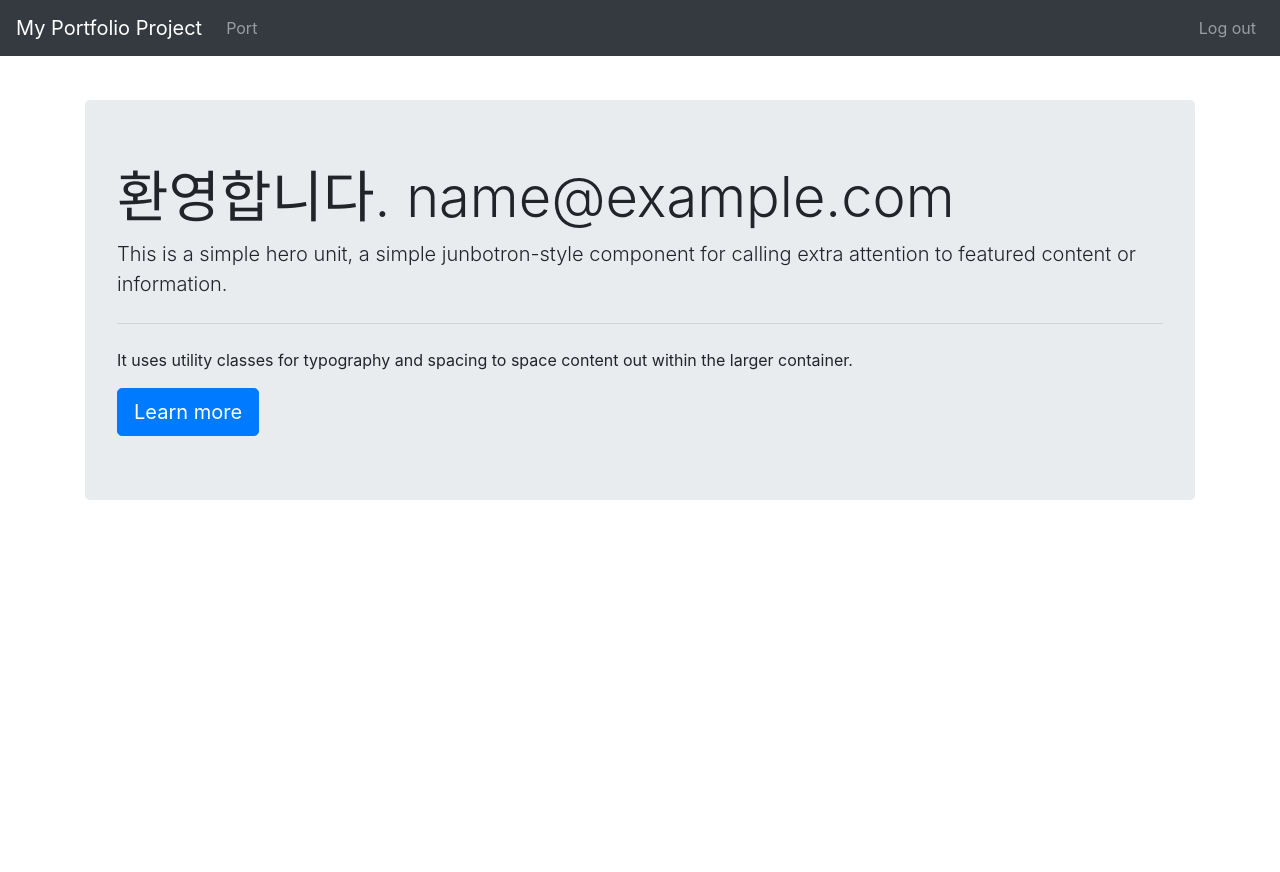
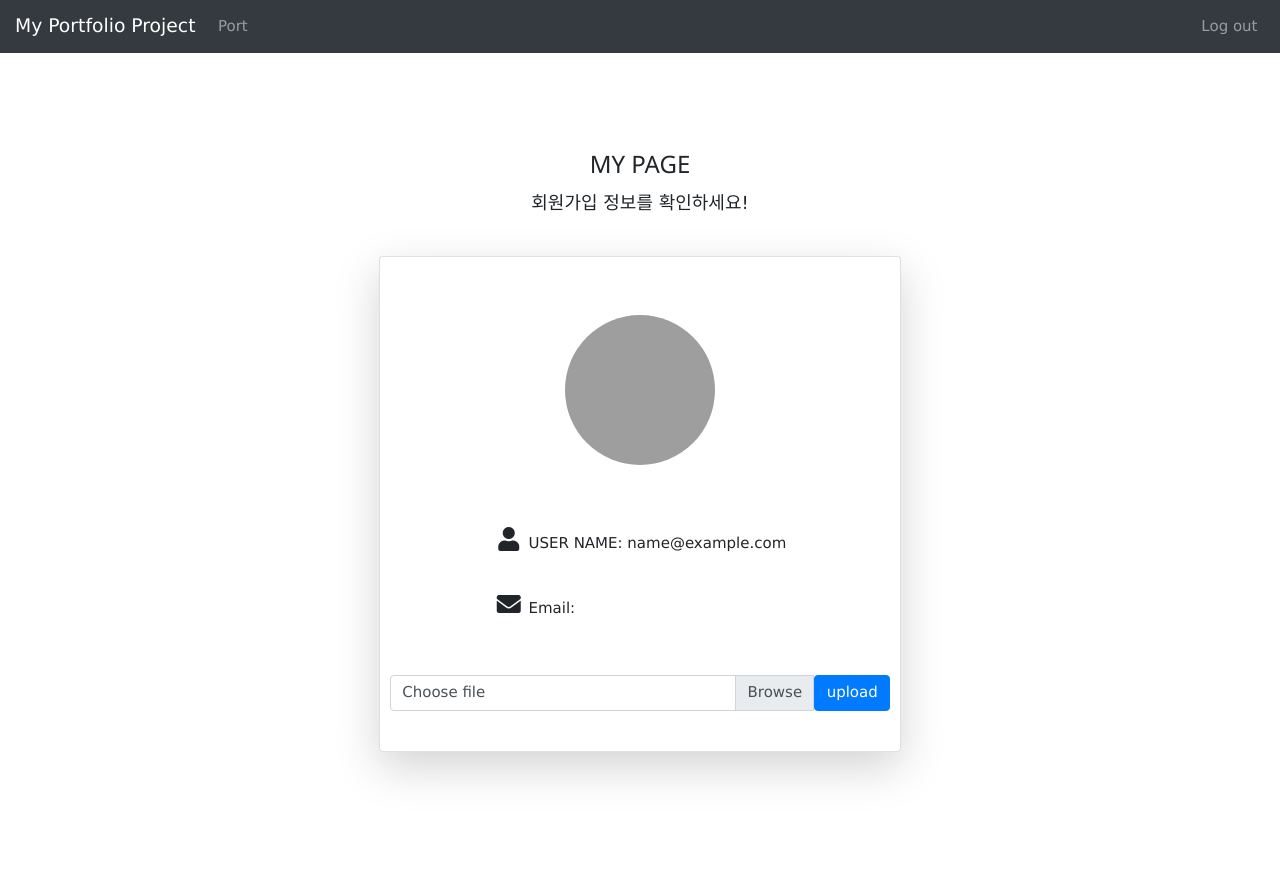
Before and after one commit to jun971006/portfolio_project, a Flask app: page / in a window 1280 px wide. Before the commit the page ends 500 px from the top, so only its background shows below. Run offline with Flask 2, Linux system fonts and the light colour scheme; the visitor is signed in with stand-in values (Sample User, id 1); parts of the project's set-up code (start-up, migrations or seed data) failed here and were passed over; some libraries are stand-ins or nearby versions; grey boxes are pictures that could not be loaded.

Commit message:
[API]portAPI.py-create portfolio with file upload, userAPI.py-render Mypage.html at / path, [templates]CPortfolio.html-add file upload input, create Mypage.html, base.html-modify head part to add fontawesome link, modifymodal.html-modify, modifymodalComment.html-modify

```diff
--- a/view/portAPI.py
+++ b/view/portAPI.py
@@ -1,6 +1,7 @@
 from flask import Blueprint, flash, session, render_template, jsonify, request, redirect, url_for
 from .db import connect_mongo, portsDAO, commentsDAO
 import time
+from werkzeug.utils import secure_filename
 
 db_connection = connect_mongo.ConnectDB().db
 ports = portsDAO.Ports(db_connection)
@@ -73,6 +74,8 @@ def portCreate():
 	if request.method == "POST":
 		if "userEmail" in session:
 			if "admin@admin" in session["userEmail"]:
+				f = request.files['portImage']
+				f.save("./static/img/" + secure_filename(f.filename))
 				find = list(ports.getAllports())
 				if not find:
 					index = 1
--- a/view/templates/CPortfolio.html
+++ b/view/templates/CPortfolio.html
@@ -22,7 +22,7 @@
 	<div style="display: block;">
 	  <h1 class="display-4">portfolio Register</h1>
 	  <hr class="my-4">
-	  <form action="/port/create" method="POST">
+	  <form action="/port/create" method="POST" enctype = "multipart/form-data">
 		  <div class="form-group">
 		    <label for="portTitle">Portfolio Title</label>
 		    <input type="text" name="portTitle" class="form-control" id="portTitle" placeholder="Enter Title">
@@ -31,6 +31,10 @@
 		    <label for="portContent">Portfolio Content</label>
 		    <textarea rows="10" name="portContent" class="form-control" id="portContent" placeholder="Enter Content."></textarea>
 		  </div>
+		  <div class="form-group">
+		    <label for="portImage">Portfolio Image</label>
+		    <input type="file" rows="10" name="portImage" class="form-control" id="portImage" placeholder="Enter Image.">
+		  </div>
 		  <button type="submit" class="btn btn-primary">Create</button>
 		</form>
 	</div>
--- /dev/null
+++ b/view/templates/Mypage.html
@@ -0,0 +1,38 @@
+{% extends "base.html" %}
+{% block content %}
+{% if info %}
+<div class="w3-container" style="padding:80px 16px" id="contact">
+    <h3 class="w3-center" style="margin-top:-30px;">MY PAGE</h3>
+    <p class="w3-center w3-large">회원가입 정보를 확인하세요!</p>
+
+    <div class="card shadow-lg" style="margin:40px;padding:10px;max-width:1000px;display:table;margin-right:auto;margin-left:auto;">
+    <div style="margin-top : 48px; text-align:center;">
+    <img src="..." class="w3-image w3-center" style= "height: 150px; width:150px; border-radius:50%;" alt=""/>
+    </div>
+    <div style="margin-top : 40px;text-align:left; display:table;margin-right:auto;margin-left:auto;">
+    <br/>
+    <p><i class="fas fa-user fa-fw w3-xlarge w3-center"></i> USER NAME: {{info}}</p>
+    <br/>
+        <p><i class="fas fa-envelope fa-fw w3-xlarge w3-center"></i> Email: </p>
+    </div>
+
+    <div class="input-group mb-3" style="margin-bottom:40px; margin-top:40px;margin-left:auto; margin-right:auto; width:500px;">
+    <div class="custom-file">
+        <input type="file" class="custom-file-input" id="inputGroupFile02"/>
+        <label class="custom-file-label" for="inputGroupFile02" aria-describedby="inputGroupFileAddon02">Choose file</label>
+    </div>
+    <p>
+            <button class="btn btn-primary" style="float: right; font-weight:100; font-size: 1rem;" type="submit">
+            upload
+            </button>
+        </p>
+    </div>
+    </div>
+
+</div>
+{% else %}
+
+
+{% endif %}
+
+{% endblock content %}
--- a/view/templates/base.html
+++ b/view/templates/base.html
@@ -7,10 +7,31 @@
 
     <!-- Bootstrap CSS -->
     <link rel="stylesheet" href="https://stackpath.bootstrapcdn.com/bootstrap/4.3.1/css/bootstrap.min.css" integrity="sha384-ggOyR0iXCbMQv3Xipma34MD+dH/1fQ784/j6cY/iJTQUOhcWr7x9JvoRxT2MZw1T" crossorigin="anonymous">
-
+    <link rel="stylesheet" href="https://www.w3schools.com/w3css/4/w3.css"/>
+    <link rel='stylesheet' href='https://use.fontawesome.com/releases/v5.7.0/css/all.css' integrity='sha384-lZN37f5QGtY3VHgisS14W3ExzMWZxybE1SJSEsQp9S+oqd12jhcu+A56Ebc1zFSJ' crossorigin='anonymous'>
+    <!-- Optional JavaScript -->
+    <!-- jQuery first, then Popper.js, then Bootstrap JS -->
+    <script src="https://code.jquery.com/jquery-3.3.1.slim.min.js" integrity="sha384-q8i/X+965DzO0rT7abK41JStQIAqVgRVzpbzo5smXKp4YfRvH+8abtTE1Pi6jizo" crossorigin="anonymous"></script>
+    <script src="https://cdnjs.cloudflare.com/ajax/libs/popper.js/1.14.7/umd/popper.min.js" integrity="sha384-UO2eT0CpHqdSJQ6hJty5KVphtPhzWj9WO1clHTMGa3JDZwrnQq4sF86dIHNDz0W1" crossorigin="anonymous"></script>
+    <script src="https://stackpath.bootstrapcdn.com/bootstrap/4.3.1/js/bootstrap.min.js" integrity="sha384-JjSmVgyd0p3pXB1rRibZUAYoIIy6OrQ6VrjIEaFf/nJGzIxFDsf4x0xIM+B07jRM" crossorigin="anonymous"></script>
     <title>{% block title %}{% endblock %}</title>
   </head>
   <body>
+    {% with messages = get_flashed_messages(with_categories=true) %}
+    <!-- Categories: success (green), info (blue), warning (yellow), danger (red) -->
+      {% if messages %}
+        {% for category, message in messages %}
+          <div class="alert alert-{{ category }} alert-dismissible" role="alert">
+          <button type="button" class="close" data-dismiss="alert" aria-label="Close"><span aria-hidden="true">&times;</span></button>
+          <!-- <strong>Title</strong> --> {{ message }}
+          </div>
+        {% endfor %}
+      {% endif %}
+    {% endwith %}
+
+
+
+
       {% if not "userEmail" in session %}
         {% include "navNotuser.html" %}
       {% else %}
@@ -22,10 +43,6 @@
         {% block content %}{% endblock %}
     </div>
 
-    <!-- Optional JavaScript -->
-    <!-- jQuery first, then Popper.js, then Bootstrap JS -->
-    <script src="https://code.jquery.com/jquery-3.3.1.slim.min.js" integrity="sha384-q8i/X+965DzO0rT7abK41JStQIAqVgRVzpbzo5smXKp4YfRvH+8abtTE1Pi6jizo" crossorigin="anonymous"></script>
-    <script src="https://cdnjs.cloudflare.com/ajax/libs/popper.js/1.14.7/umd/popper.min.js" integrity="sha384-UO2eT0CpHqdSJQ6hJty5KVphtPhzWj9WO1clHTMGa3JDZwrnQq4sF86dIHNDz0W1" crossorigin="anonymous"></script>
-    <script src="https://stackpath.bootstrapcdn.com/bootstrap/4.3.1/js/bootstrap.min.js" integrity="sha384-JjSmVgyd0p3pXB1rRibZUAYoIIy6OrQ6VrjIEaFf/nJGzIxFDsf4x0xIM+B07jRM" crossorigin="anonymous"></script>
+
   </body>
 </html>
--- a/view/templates/modifymodal.html
+++ b/view/templates/modifymodal.html
@@ -9,7 +9,7 @@ modify
     <div class="modal-content">
 
       <div class="modal-header">
-        <h5 class="modal-title" id="modifyModalLabel">Modify</h5>
+        <h5 class="modal-title" id="modifyModalLabel">Modify portfolio</h5>
         <button type="button" class="close" data-dismiss="modal" aria-label="Close">
           <span aria-hidden="true">&times;</span>
         </button>
@@ -19,7 +19,7 @@ modify
         <form action="/port/update" method="POST">
           <div class="form-group">
             <label for="portTitle" class="mr-auto">Title</label>
-            <input type="text" name="portTitle" class="form-control" id="portTitle" placeholder="Enter title." value="{{port.portTitle}}">
+            <input type="text" name="portTitle" class="form-control" id="portTitle" placeholder="Enter Title." value="{{port.portTitle}}">
           </div>
           <div class="form-group">
             <label for="portContent">Content</label>
--- a/view/templates/modifymodalComment.html
+++ b/view/templates/modifymodalComment.html
@@ -9,7 +9,7 @@ modify
     <div class="modal-content">
 
       <div class="modal-header">
-        <h5 class="modal-title" id="modifyModalLabel">Modify</h5>
+        <h5 class="modal-title" id="modifyModalLabel">Modify Comment</h5>
         <button type="button" class="close" data-dismiss="modal" aria-label="Close">
           <span aria-hidden="true">&times;</span>
         </button>
--- a/view/userAPI.py
+++ b/view/userAPI.py
@@ -22,6 +22,15 @@ def signup():
 				return redirect(url_for('userAPI.signup'))
 		return render_template('welcome.html', info = session['userEmail'])
 @userAPI.route('/')
+def home():
+	if 'userEmail' in session:
+		return render_template("Mypage.html", info = session["userEmail"])
+
+	else:
+		return render_template("Mypage.html")
+
+
+
 @userAPI.route('/login', methods=['GET', 'POST'])
 def login():
 	if request.method == 'GET':
@@ -39,7 +48,7 @@ def login():
 				#return render_template('portfolio.html', info= session['userEmail'])
 				return redirect(url_for('portAPI.port'))
 			else:
-				flash('Wrong ID or PW, You have to check your ID or PW')
+				flash('Wrong ID or PW, You have to check your ID or PW', 'error')
 				return redirect(url_for('userAPI.login'))
 @userAPI.route('/logout')
 def logout():
```
Also changed, not shown: static/img/nature.jpg (added).
